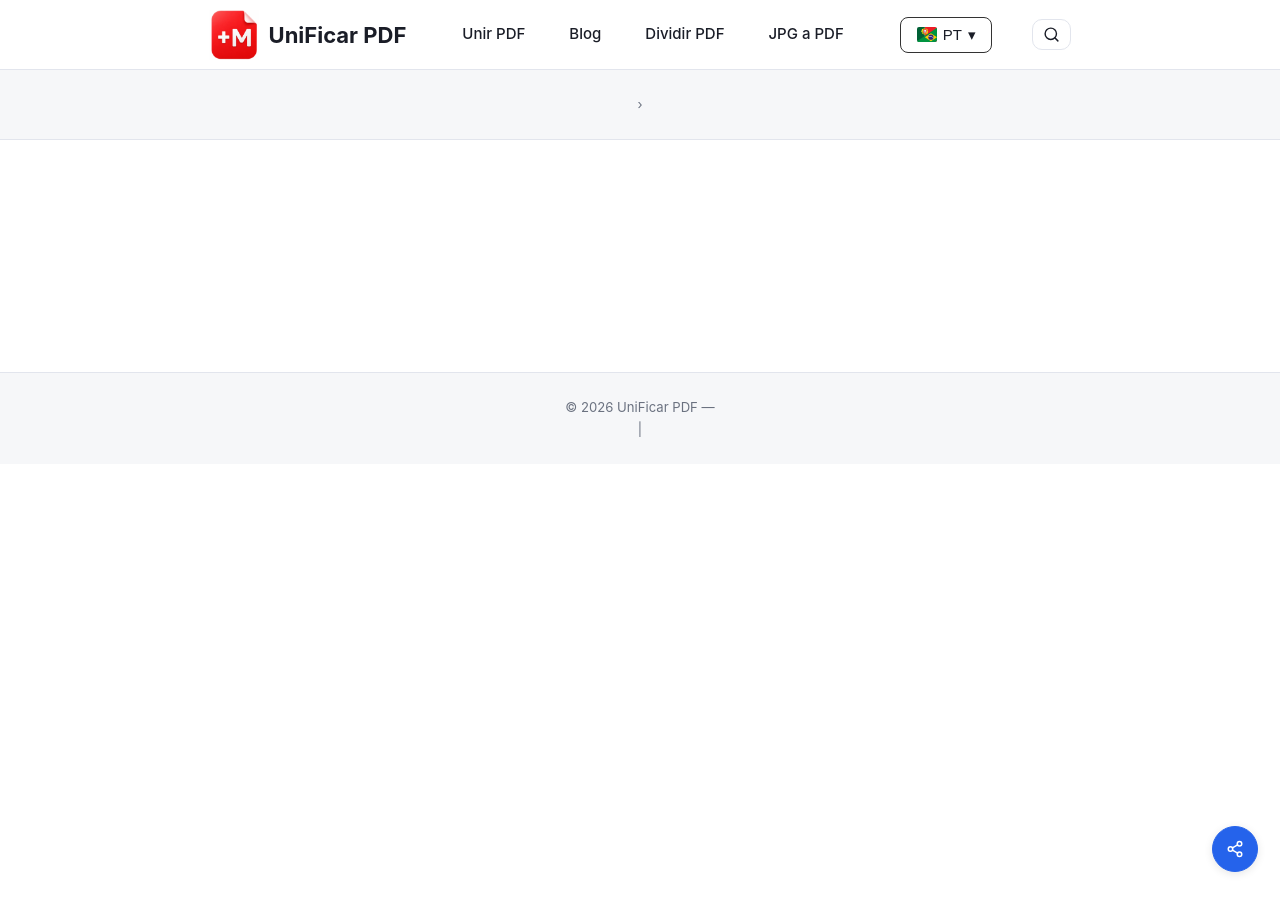
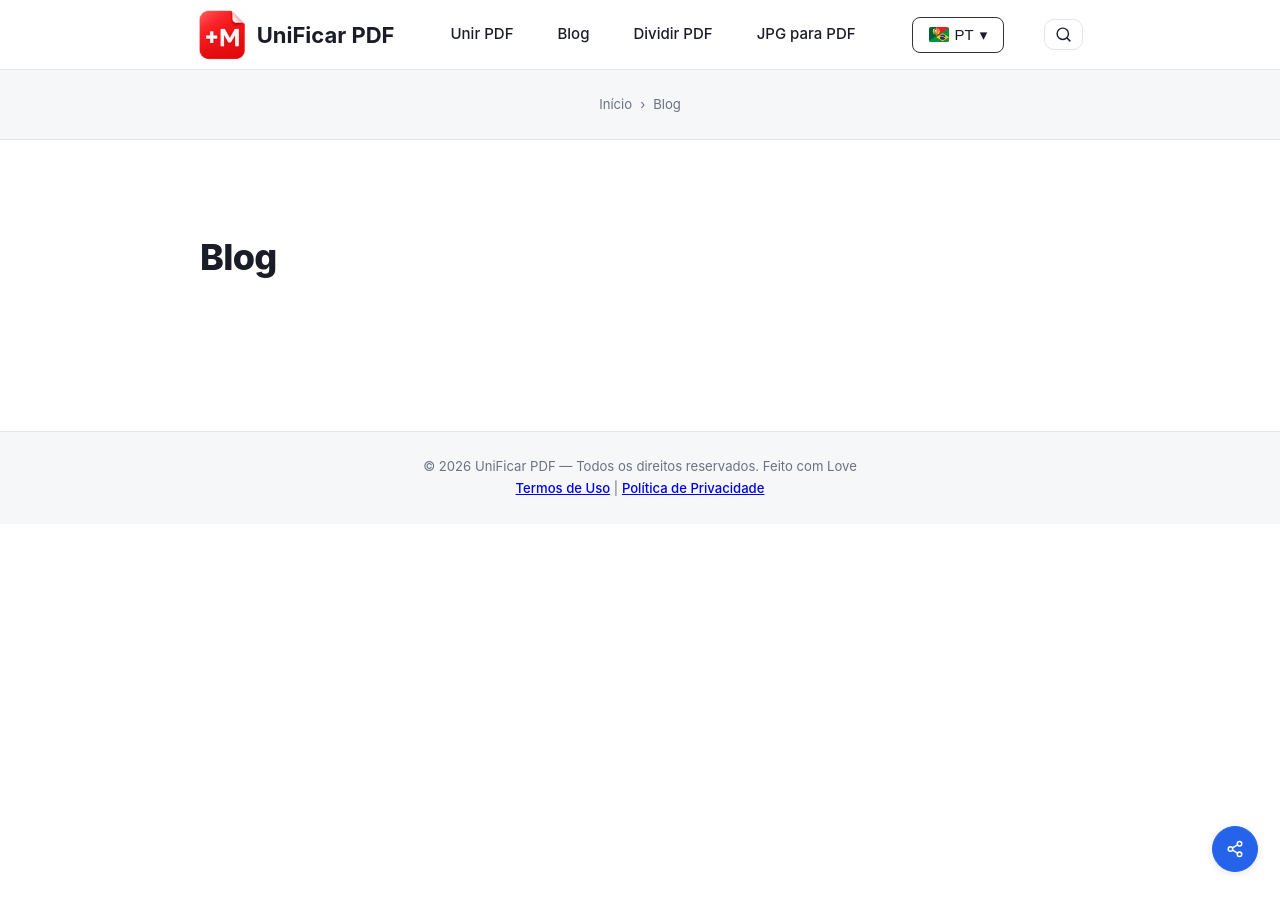
Before and after one commit to rforrupesh/jekyllmultilingual, a Jekyll site: the page built from pt/blog.md, in a window 1280 px wide. Built offline with Jekyll 4.4.1, drawn with Linux system fonts in a browser that asks for light colours.

Commit message:
Update translations.yml

```diff
--- a/_data/translations.yml
+++ b/_data/translations.yml
@@ -78,3 +78,30 @@ es:
     rights: "Todos los derechos reservados. Hecho con Love"
     terms: "Términos de Uso"
     privacy: "Política de Privacidad"
+
+pt:
+  lang_name: "Português"
+  lang_code: "pt"
+  dir: "ltr"
+  nav:
+    home: "Início"
+    upload: "Unir PDF"
+    blog: "Blog"
+    about: "Sobre"
+    splitpdf: "Dividir PDF"
+    jpgapdf: "JPG para PDF"
+  blog:
+    title: "Blog"
+    read_more: "Leia mais"
+    back: "← Voltar ao Blog"
+    posted_on: "Publicado em"
+    keep_reading: "Continue lendo"
+    toc: "Índice"
+  home:
+    heading: "Bem-vindo"
+    subheading: "Um site simples multilíngue desenvolvido com Jekyll."
+    cta: "Ler o blog"
+  footer:
+    rights: "Todos os direitos reservados. Feito com Love"
+    terms: "Termos de Uso"
+    privacy: "Política de Privacidade"
```
